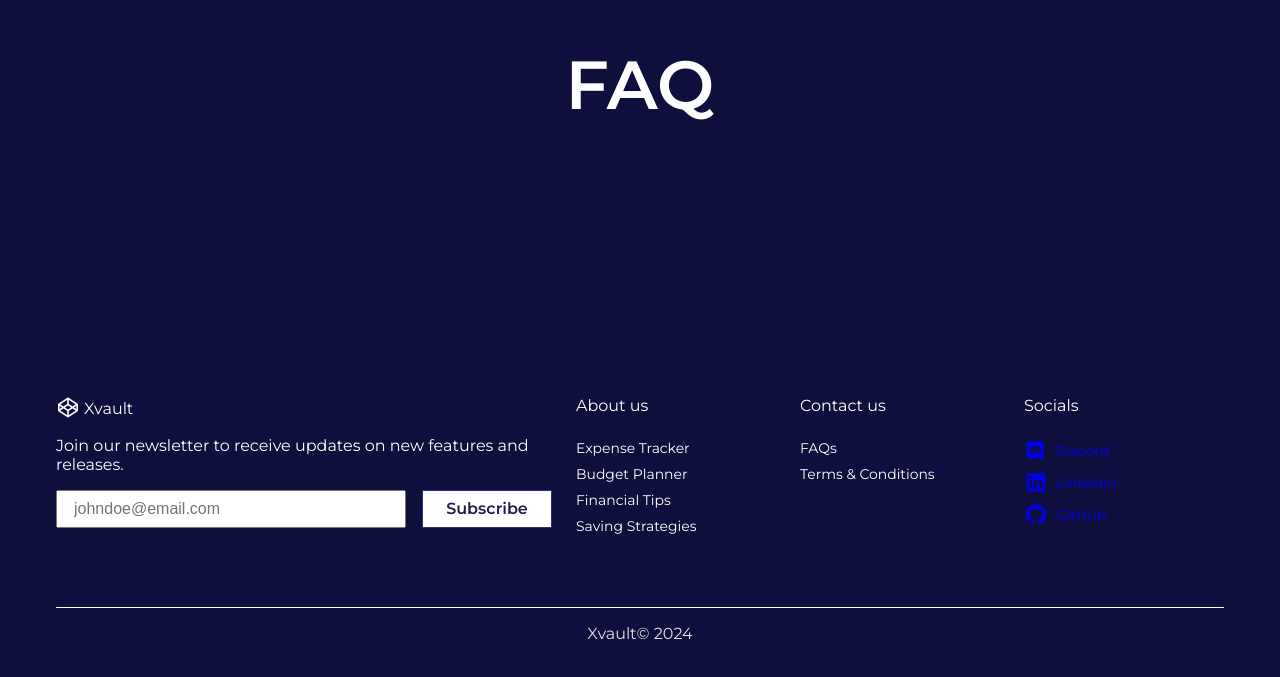
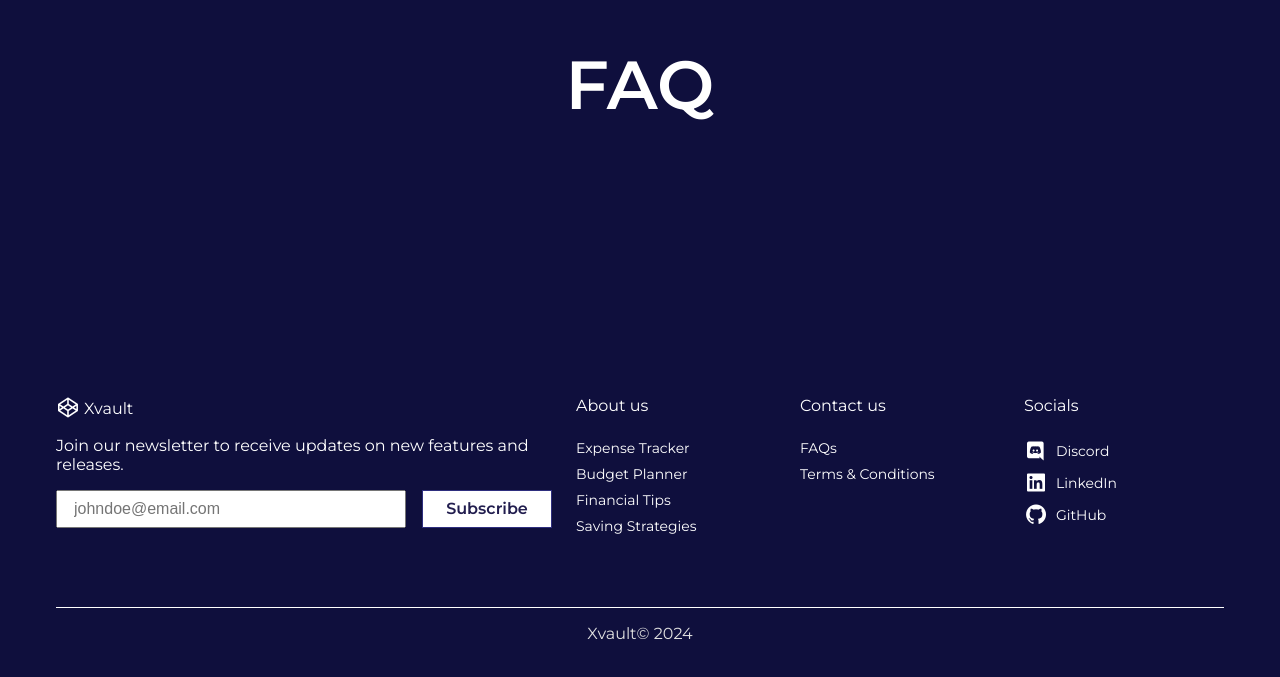
Before and after one commit to jasonhew98/xvault-web, a Vue app: page / in a window 1280 px wide. Shown: the part 684-1361 px from the top of the page. Built offline with nearby package versions, Linux system fonts and the light colour scheme; no server answers.

Commit message:
Update link style

```diff
--- a/src/styles.scss
+++ b/src/styles.scss
@@ -49,6 +49,7 @@ ul {
 }
 
 a {
+    color: var(--clear);
     cursor: pointer;
     text-decoration: none;
     transition: .2s;
```
